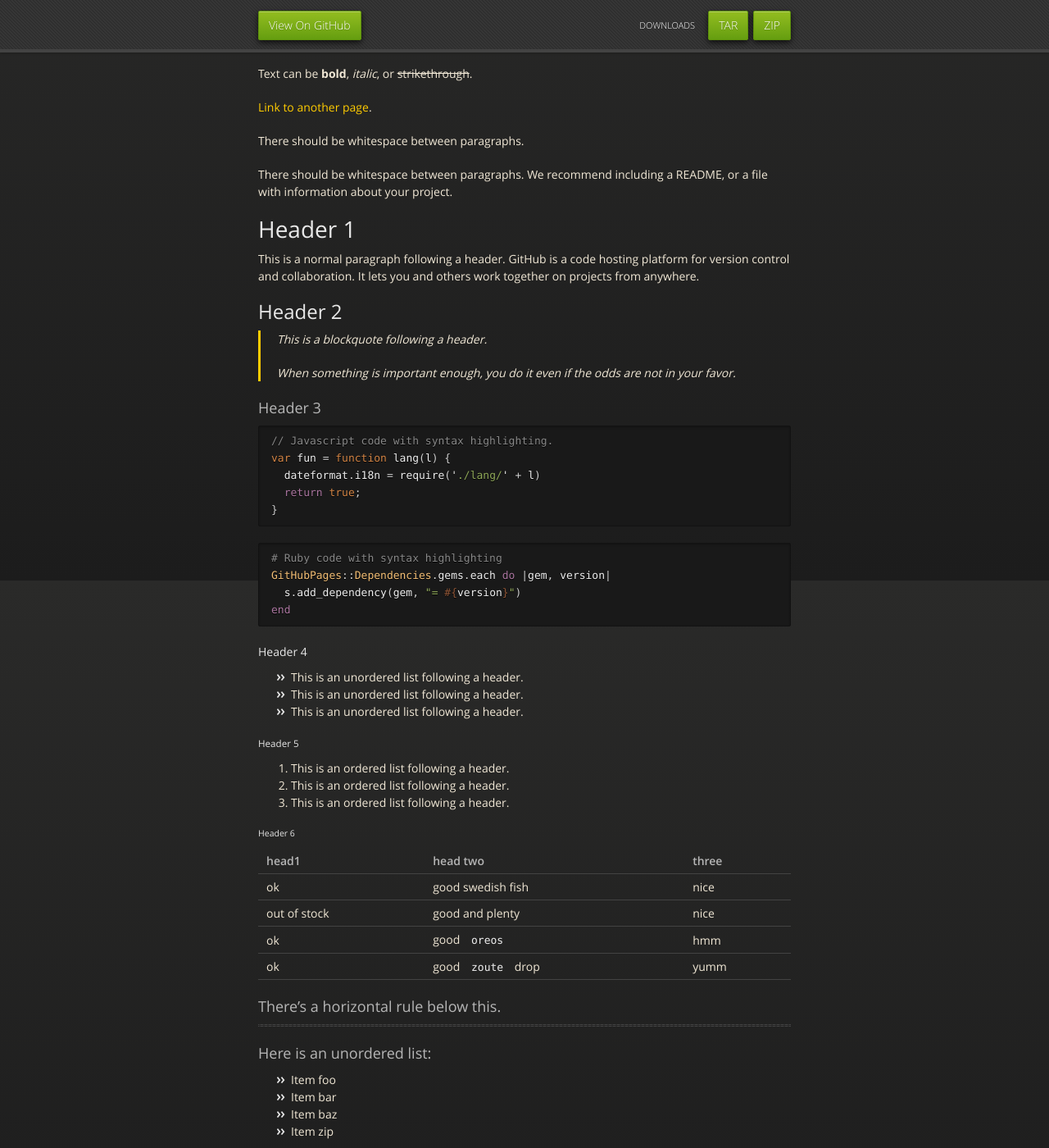
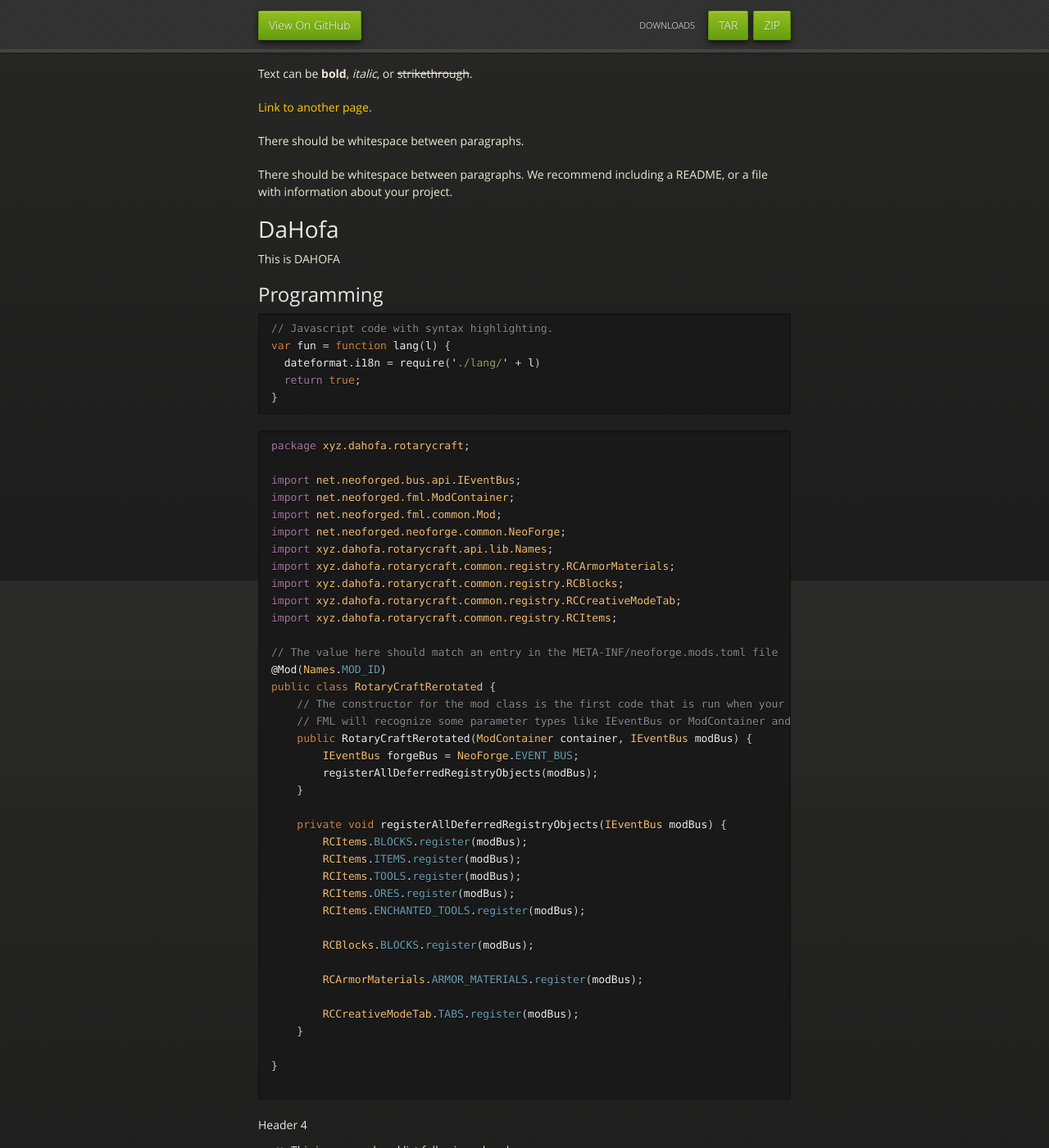
Before and after one commit to DaHofa02/test.dahofa.xyz, a Jekyll site: the page built from index.md, in a window 1280 px wide and 1400 px high, scrolled down 192 px. Shown: the whole window at 82% size. Built offline with Jekyll 4.4.1, drawn with Linux system fonts in a browser that asks for light colours.

Commit message:
Update index.md

````diff
--- a/index.md
+++ b/index.md
@@ -10,17 +10,11 @@ There should be whitespace between paragraphs.
 
 There should be whitespace between paragraphs. We recommend including a README, or a file with information about your project.
 
-# Header 1
+# DaHofa
 
-This is a normal paragraph following a header. GitHub is a code hosting platform for version control and collaboration. It lets you and others work together on projects from anywhere.
+This is DAHOFA
 
-## Header 2
-
-> This is a blockquote following a header.
->
-> When something is important enough, you do it even if the odds are not in your favor.
-
-### Header 3
+## Programming
 
 ```js
 // Javascript code with syntax highlighting.
@@ -30,11 +24,45 @@ var fun = function lang(l) {
 }
 ```
 
-```ruby
-# Ruby code with syntax highlighting
-GitHubPages::Dependencies.gems.each do |gem, version|
-  s.add_dependency(gem, "= #{version}")
-end
+```java
+package xyz.dahofa.rotarycraft;
+
+import net.neoforged.bus.api.IEventBus;
+import net.neoforged.fml.ModContainer;
+import net.neoforged.fml.common.Mod;
+import net.neoforged.neoforge.common.NeoForge;
+import xyz.dahofa.rotarycraft.api.lib.Names;
+import xyz.dahofa.rotarycraft.common.registry.RCArmorMaterials;
+import xyz.dahofa.rotarycraft.common.registry.RCBlocks;
+import xyz.dahofa.rotarycraft.common.registry.RCCreativeModeTab;
+import xyz.dahofa.rotarycraft.common.registry.RCItems;
+
+// The value here should match an entry in the META-INF/neoforge.mods.toml file
+@Mod(Names.MOD_ID)
+public class RotaryCraftRerotated {
+    // The constructor for the mod class is the first code that is run when your mod is loaded.
+    // FML will recognize some parameter types like IEventBus or ModContainer and pass them in automatically.
+    public RotaryCraftRerotated(ModContainer container, IEventBus modBus) {
+        IEventBus forgeBus = NeoForge.EVENT_BUS;
+        registerAllDeferredRegistryObjects(modBus);
+    }
+
+    private void registerAllDeferredRegistryObjects(IEventBus modBus) {
+        RCItems.BLOCKS.register(modBus);
+        RCItems.ITEMS.register(modBus);
+        RCItems.TOOLS.register(modBus);
+        RCItems.ORES.register(modBus);
+        RCItems.ENCHANTED_TOOLS.register(modBus);
+
+        RCBlocks.BLOCKS.register(modBus);
+
+        RCArmorMaterials.ARMOR_MATERIALS.register(modBus);
+
+        RCCreativeModeTab.TABS.register(modBus);
+    }
+
+}
+
 ```
 
 #### Header 4
````
